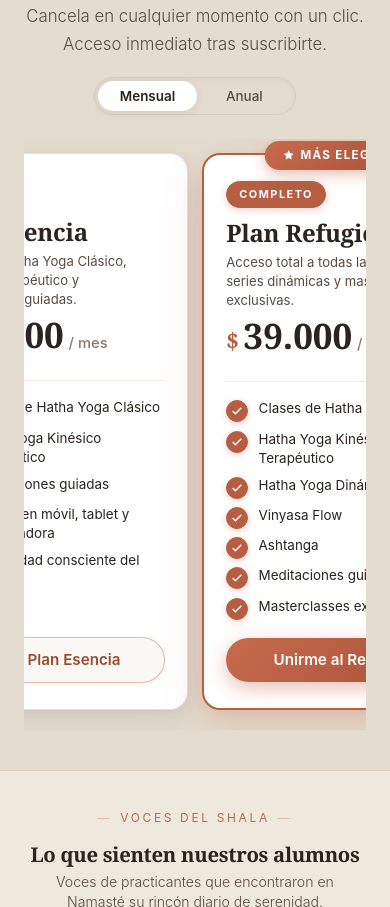
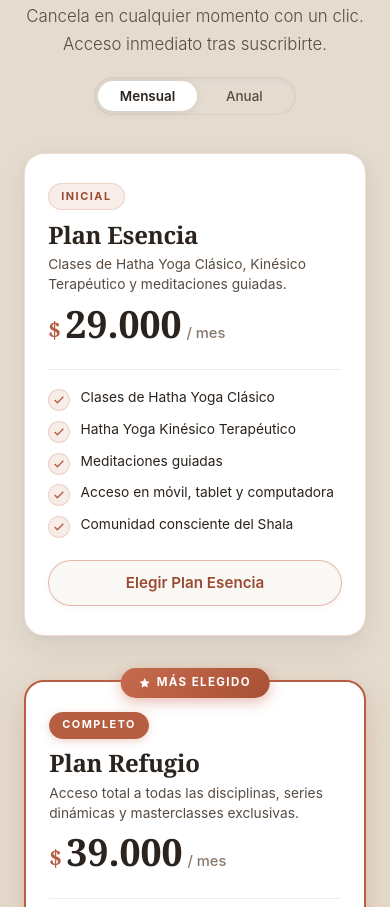
Before and after one commit to Martiniano-Gallara/namaste, a website: page index.html in a window 390 px wide. Shown: the part 2501-3408 px from the top of the page. Drawn offline with Linux system fonts and the light colour scheme; no server answers.

Commit message:
feat: initialize frontend application with core UI controllers and responsive layout styling

```diff
--- a/css/responsive.css
+++ b/css/responsive.css
@@ -77,10 +77,12 @@
     grid-template-columns: 1fr;
     max-width: 500px;
     margin: 0 auto;
+    gap: 2.25rem;
   }
 
   .pricing-card.recommended {
     transform: none;
+    margin-top: 0.5rem;
   }
 
   .pricing-card.recommended:hover {
@@ -774,7 +776,7 @@
     text-align: center !important;
   }
 
-  /* Carrusel Horizontal de Planes Móvil (Deslizable como las reseñas) */
+  /* Planes y Membresías Móvil (Columna Vertical Fluida, 100% Legible y sin Cortes) */
   .plans-slider-wrap {
     position: relative !important;
     width: 100% !important;
@@ -782,14 +784,15 @@
 
   .plans-grid {
     display: flex !important;
-    overflow-x: auto !important;
-    scroll-snap-type: x mandatory !important;
-    -webkit-overflow-scrolling: touch !important;
-    gap: 0.85rem !important;
-    padding: 0.85rem 0.5rem 1.25rem 0.5rem !important;
-    max-width: 100% !important;
-    margin: 0 !important;
-    scrollbar-width: none !important;
+    flex-direction: column !important;
+    gap: 2.25rem !important;
+    padding: 0.85rem 0 1rem 0 !important;
+    max-width: 440px !important;
+    width: 100% !important;
+    margin: 0 auto !important;
+    overflow: visible !important;
+    justify-content: flex-start !important;
+    scroll-snap-type: none !important;
   }
 
   .plans-grid::-webkit-scrollbar {
@@ -797,57 +800,48 @@
   }
 
   .pricing-card {
-    flex: 0 0 84% !important;
-    min-width: 270px !important;
-    max-width: 320px !important;
-    padding: 1.65rem 1.4rem !important;
-    border-radius: 18px !important;
+    width: 100% !important;
+    max-width: 100% !important;
+    flex: 1 1 auto !important;
+    min-width: 0 !important;
+    padding: 1.85rem 1.45rem !important;
+    border-radius: 20px !important;
     background: #FFFFFF !important;
     border: 1.5px solid rgba(199, 107, 78, 0.25) !important;
-    box-shadow: 0 10px 30px rgba(44, 38, 35, 0.1), 0 2px 8px rgba(44, 38, 35, 0.04) !important;
-    scroll-snap-align: start !important;
+    box-shadow: 0 10px 30px rgba(44, 38, 35, 0.08), 0 2px 8px rgba(44, 38, 35, 0.04) !important;
+    box-sizing: border-box !important;
+    scroll-snap-align: none !important;
   }
 
   .pricing-card.recommended {
     border: 2.5px solid var(--terracotta) !important;
-    box-shadow: 0 14px 40px rgba(199, 107, 78, 0.25), 0 4px 12px rgba(199, 107, 78, 0.1) !important;
+    box-shadow: 0 14px 40px rgba(199, 107, 78, 0.22), 0 4px 12px rgba(199, 107, 78, 0.1) !important;
+    transform: none !important;
+    margin-top: 0.5rem !important;
   }
 
   .plans-slider-hint {
-    display: flex !important;
-    justify-content: center !important;
-    align-items: center !important;
-    margin-top: 0.25rem !important;
-  }
-
-  .plans-drag-hint {
-    display: inline-flex;
-    align-items: center;
-    gap: 0.35rem;
-    font-size: 0.72rem;
-    font-weight: 500;
-    color: var(--terracotta);
-    opacity: 0.85;
-    letter-spacing: 0.04em;
+    display: none !important;
   }
 
   .pricing-desc {
     min-height: auto !important;
-    font-size: 0.82rem !important;
-    margin-bottom: 0.5rem !important;
+    font-size: 0.86rem !important;
+    margin-bottom: 0.6rem !important;
   }
 
   .pricing-amount {
-    font-size: 2.2rem !important;
+    font-size: 2.35rem !important;
   }
 
   .pricing-features-list {
-    gap: 0.45rem !important;
-    margin-bottom: 1.15rem !important;
+    gap: 0.55rem !important;
+    margin-bottom: 1.35rem !important;
   }
 
   .pricing-feature-item {
-    font-size: 0.84rem !important;
+    font-size: 0.86rem !important;
+    line-height: 1.4 !important;
   }
 
   .classes-catalog-grid {
--- a/index.html
+++ b/index.html
@@ -24,7 +24,7 @@
   <link rel="stylesheet" href="css/variables.css?v=4.1" />
   <link rel="stylesheet" href="css/main.css?v=4.1" />
   <link rel="stylesheet" href="css/platform.css?v=4.1" />
-  <link rel="stylesheet" href="css/responsive.css?v=4.1" />
+  <link rel="stylesheet" href="css/responsive.css?v=4.2" />
   <link rel="stylesheet" href="css/admin.css?v=4.5" />
 </head>
 
```
Also changed, not shown: js/app.js.
